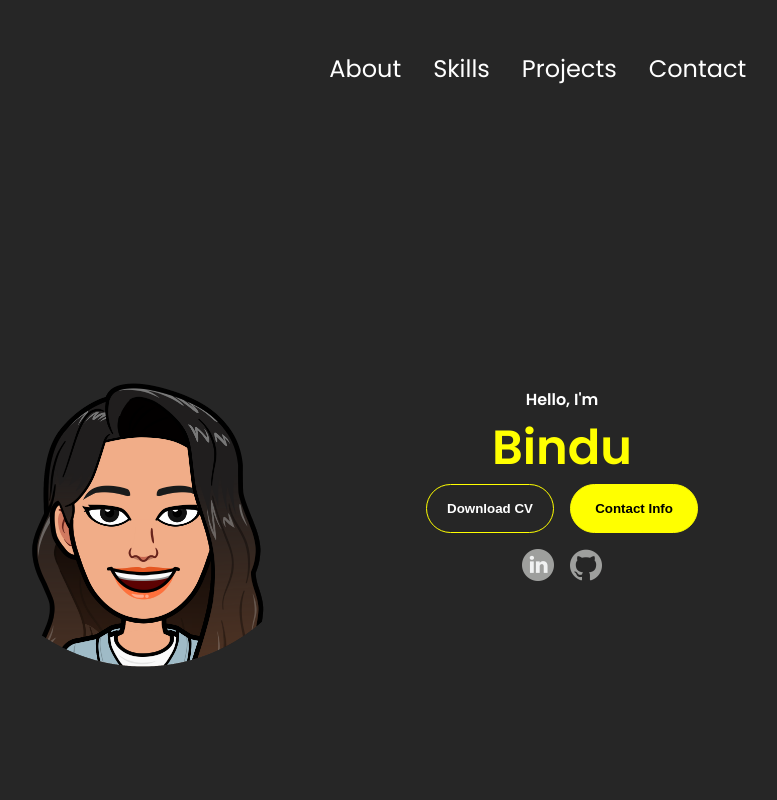
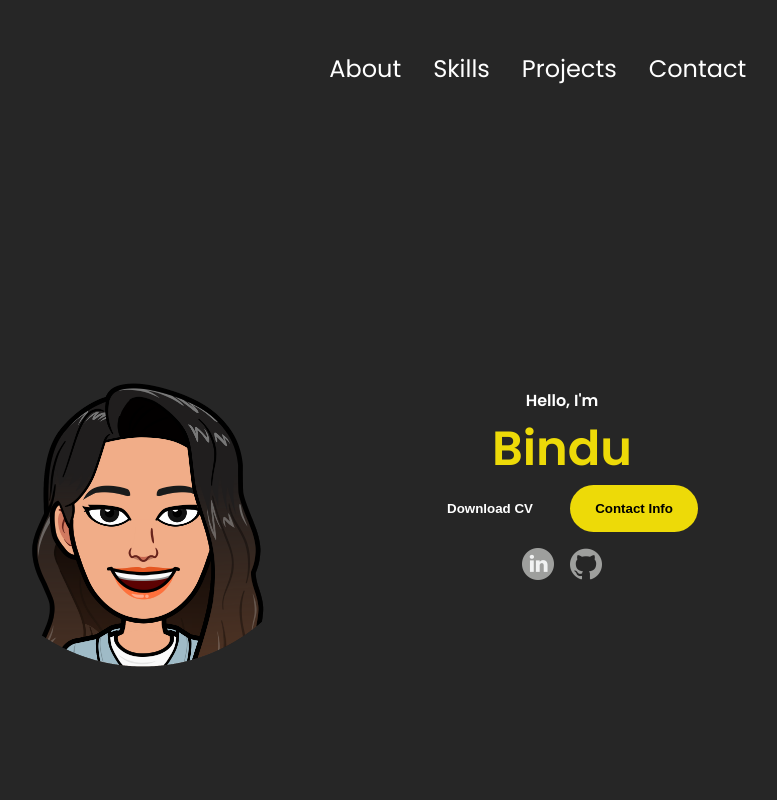
Before and after one commit to 04bindu/myPortfolio, a plain HTML site: page index.html in a window 1280 px wide. Shown: the top 800 px of the page, without its empty margins (318-1095 px from the left). Drawn offline with Linux system fonts and the light colour scheme.

Commit message:
Update style.css

```diff
--- a/style.css
+++ b/style.css
@@ -199,7 +199,7 @@ section {
 .title {
   font-size: 3rem;
   text-align: center;
-  color: yellow;
+  color: rgb(237, 218, 8);;
 }
 
 #socials-container {
@@ -234,7 +234,7 @@ section {
 
 .btn-color-1,
 .btn-color-2 {
-  border: yellow 0.1rem solid;
+  border: rgb(237, 218, 8); 0.1rem solid;
 }
 
 .btn-color-1:hover,
@@ -244,12 +244,12 @@ section {
 
 .btn-color-1,
 .btn-color-2:hover {
-  background: yellow;
+  background: rgb(237, 218, 8);;
   color: black;
 }
 
 .btn-color-1:hover {
-  background: yellow;
+  background: rgb(237, 218, 8);;
 }
 
 .btn-color-2 {
@@ -310,7 +310,7 @@ section {
   /* border-color: rgb(163, 163, 163); */
   border-color: rgb(239, 237, 237);
   text-align: center;
-  color: yellow;
+  color: rgb(237, 218, 8);;
 }
 
 .details-container1 {
@@ -322,7 +322,7 @@ section {
   border-color: rgb(163, 163, 163);
   /* border-color: rgb(239, 237, 237); */
   text-align: center;
-  /* color: yellow; */
+  /* color: rgb(237, 218, 8);; */
   /* border-color: rgb(17, 17, 17); */
 }
 
```
